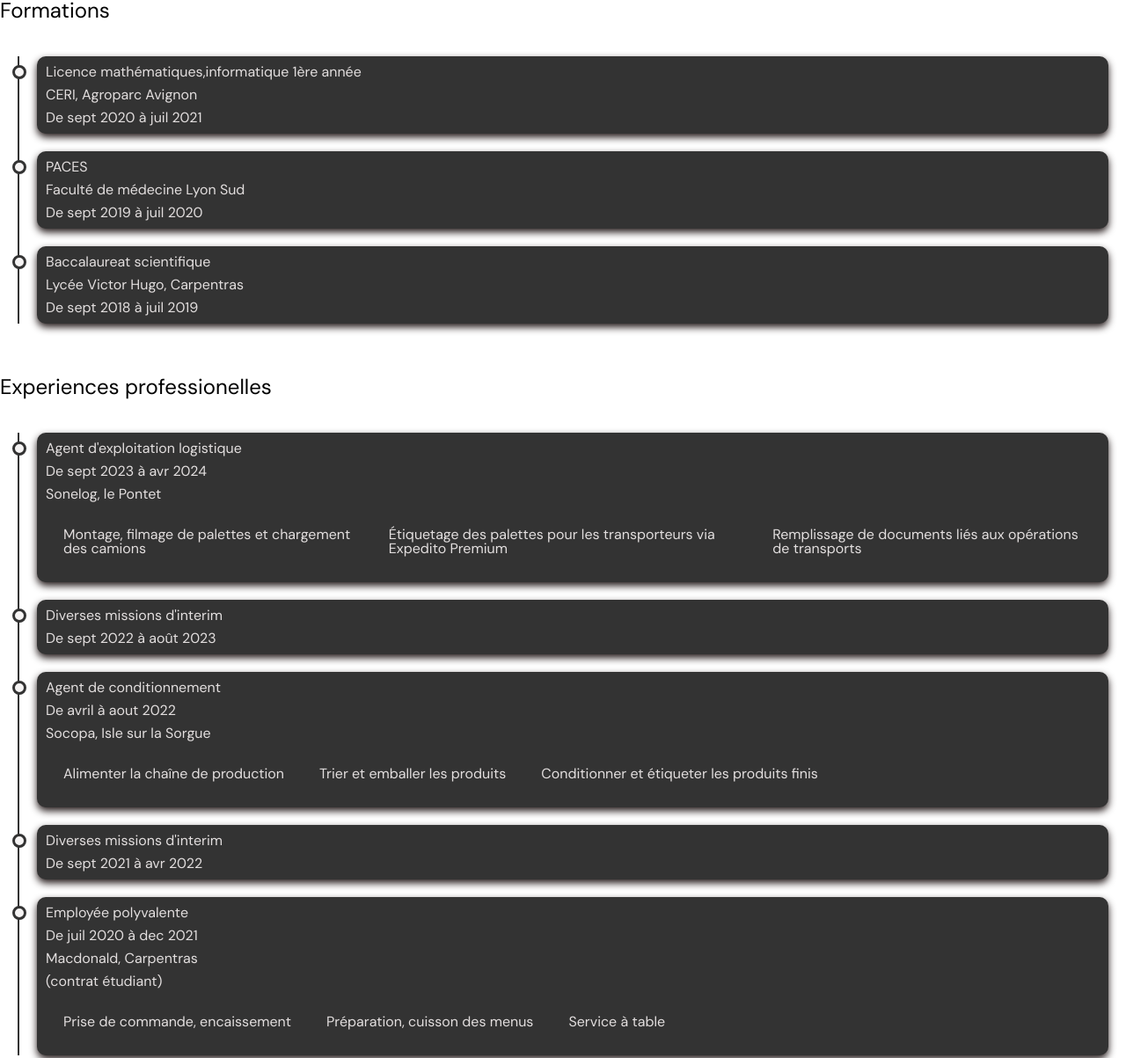
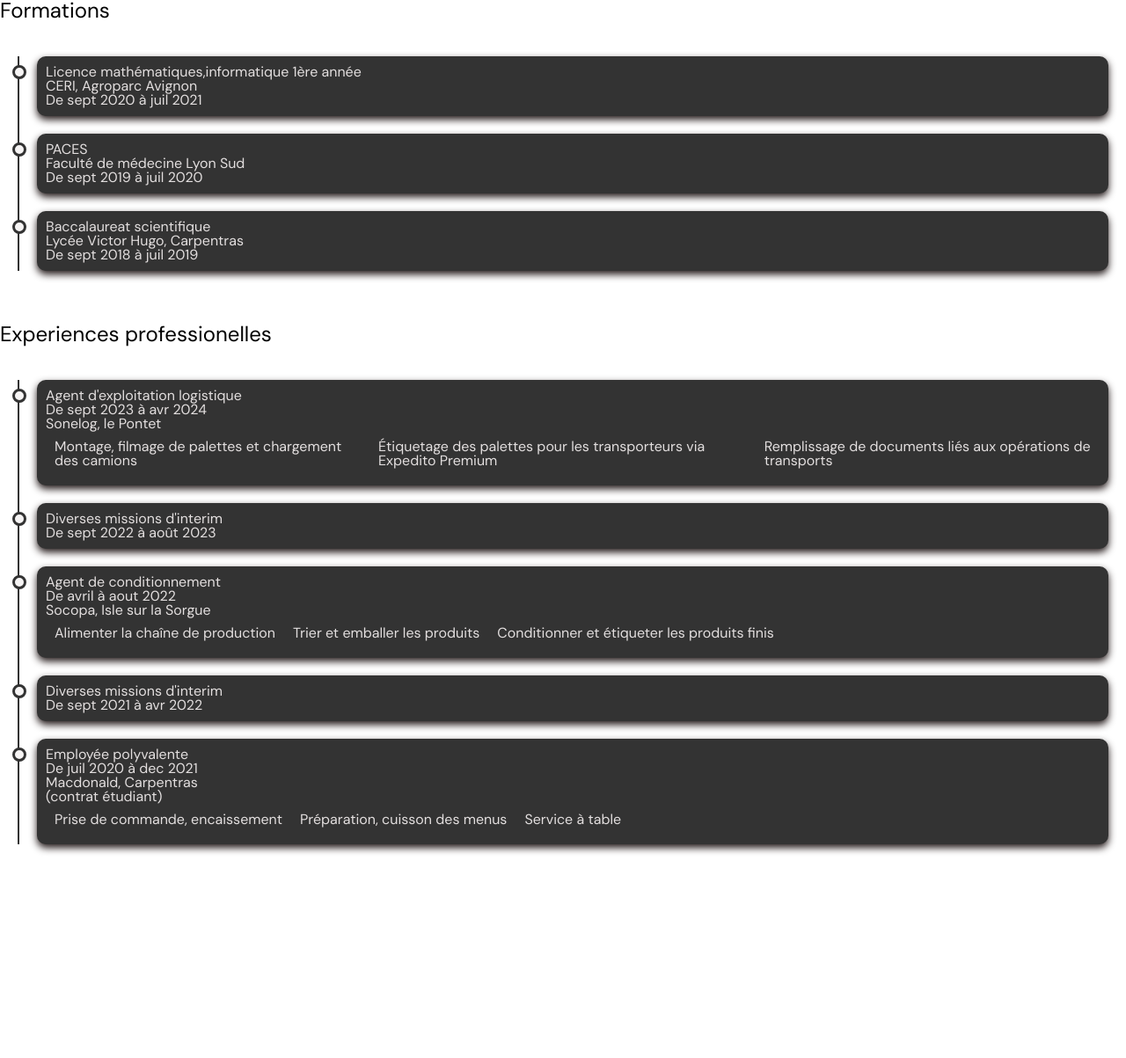
Before and after one commit to Nawelbenbachir/portfolio, a plain HTML site: page timeline.html in a window 1280 px wide. Shown: the top 1203 px of the page at 88% size. After the commit the page ends 1020 px from the top, so only its background shows below. Drawn offline with Linux system fonts and the light colour scheme.

Commit message:
suppression fichier

```diff
--- a/css/style.css
+++ b/css/style.css
@@ -94,11 +94,6 @@ ul{
     border-left: 2px solid #333;
   }
 
- .info {
-    display: flex;
-    flex-direction: column;
-    gap: 10px;
-  }
 
 /*contenu de chaque élément*/
 .card{
@@ -128,8 +123,8 @@ ul{
 }
 
 .list-timeline li{
-    margin : 10px;
-    padding: 10px;
+    margin : 5px;
+    padding: 5px;
 
 
 }
--- a/timeline.html
+++ b/timeline.html
@@ -11,26 +11,20 @@
     <div class="timeline">
     <div class="outer">
 
-        <div class ="card">
-        <div class="info">
+        <div class="card">
             <p>Licence mathématiques,informatique 1ère année</p>
             <p>CERI, Agroparc Avignon</p>
             <p> De sept 2020 à juil 2021</p>
         </div>
-        </div>
         <div class ="card">
-        <div class="info">
             <p>PACES</p>
             <p>Faculté de médecine Lyon Sud</p>
             <p>De sept 2019 à juil 2020</p>
         </div>
-        </div>
         <div class ="card">
-        <div class="info">
             <p>Baccalaureat scientifique
             <p> Lycée Victor Hugo, Carpentras</p>
             <p>De sept 2018 à juil 2019</p>
-        </div>
         </div>
 
     </div>
@@ -40,7 +34,6 @@
     <div class="outer">
 
         <div class ="card">
-        <div class="info">
             <p>Agent d'exploitation logistique</p>
             <p>De sept 2023 à avr 2024</p>
             <p>Sonelog, le Pontet</p>
@@ -51,16 +44,12 @@
                 <li>Remplissage de documents liés aux opérations de transports</li>
             </ul>
         </div>
-        </div>
         <div class ="card">
-        <div class="info">
             <p>Diverses missions d'interim </p>
             <p>De sept 2022 à août 2023</p>
 
         </div>
-        </div>
         <div class ="card">
-        <div class="info">
             <p>Agent de conditionnement</p>
             <p>De avril à aout 2022</p>
             <p>Socopa, Isle sur la Sorgue</p>
@@ -71,16 +60,11 @@
                 <li>Conditionner et étiqueter les produits finis</li>
             </ul>
         </div>
+        <div class ="card">
+            <p>Diverses missions d'interim</p>
+            <p>De sept 2021 à avr 2022</p>
         </div>
         <div class ="card">
-        <div class="info">
-            <p>Diverses missions d'interim</p>
-            <p>De sept 2021 à avr 2022</p>
-
-        </div>
-        </div>
-        <div class ="card">
-        <div class="info">
             <p>Employée polyvalente</p>
             <p>De juil 2020 à dec 2021</p>
             <p> Macdonald, Carpentras</p>
@@ -93,7 +77,6 @@
 
             </ul>
         </div>
-        </div>
     </div>
     </div>
 </body>
```
Also changed, not shown: exemple.html (deleted, +0 -34 lines).
